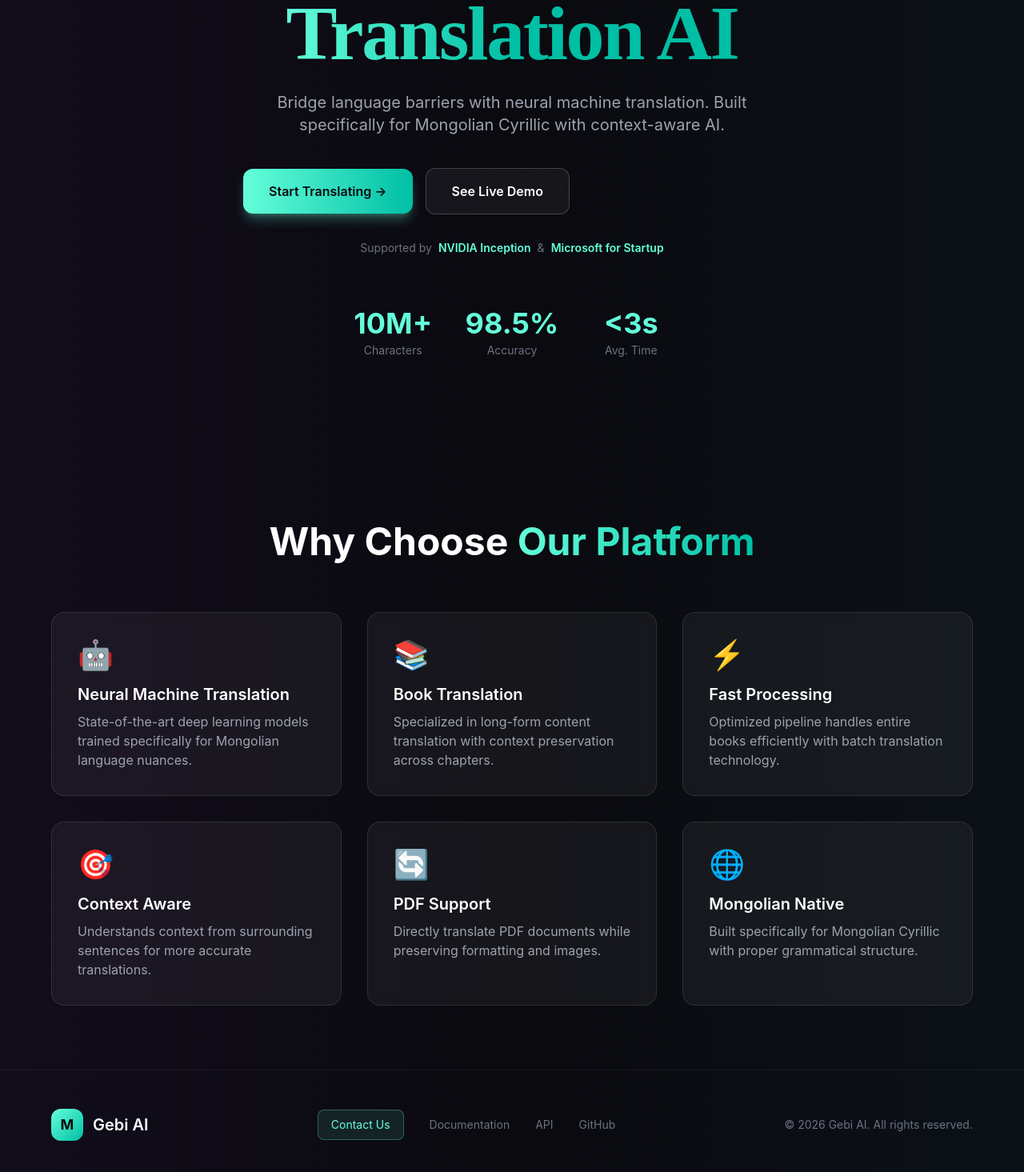
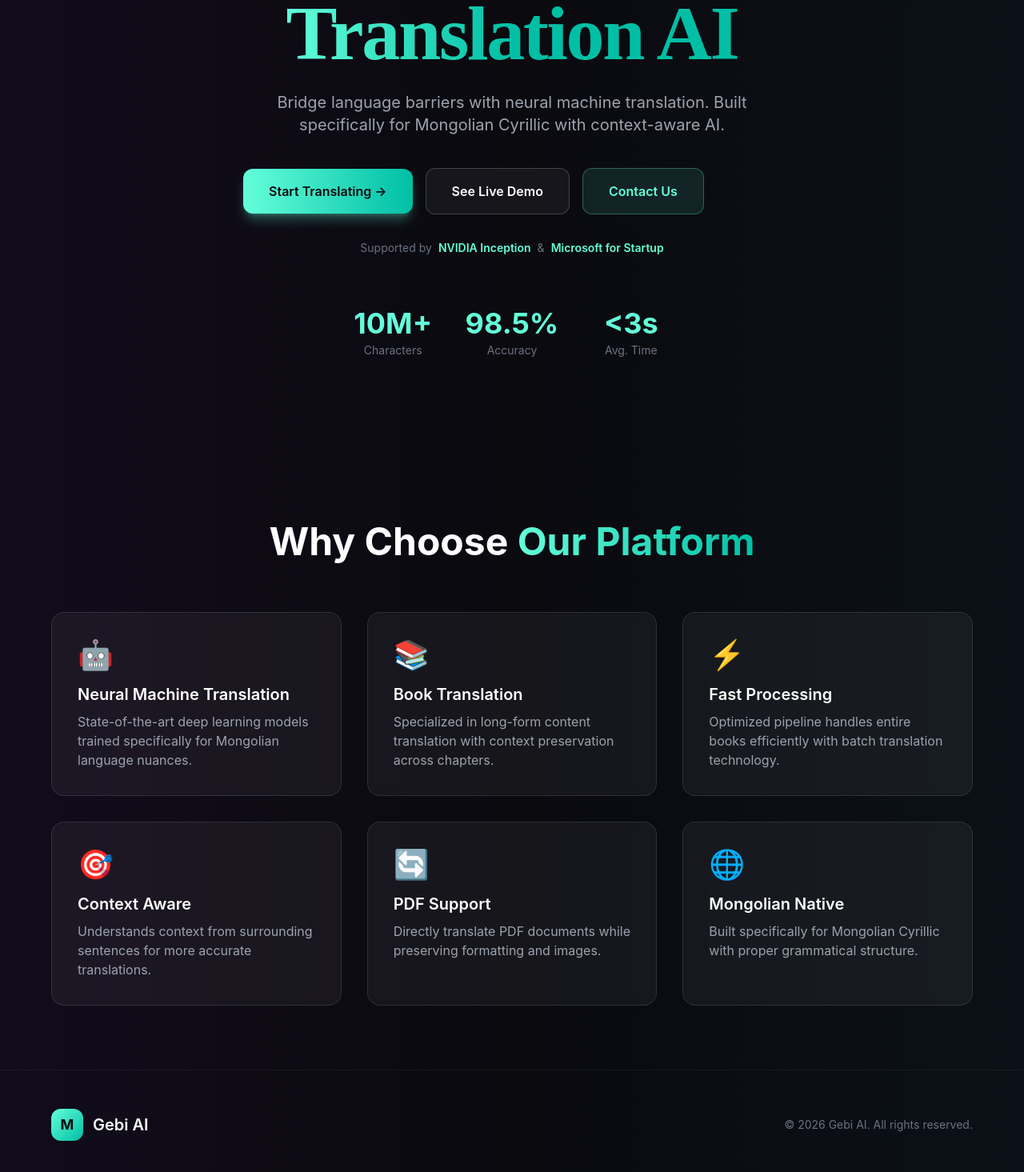
Before and after one commit to Bouncyknighter/mongolian-translation-ai, a Next.js app: page / in a window 1280 px wide. Shown: the part 227-1692 px from the top of the page at 80% size. Built offline with nearby package versions, Linux system fonts and the light colour scheme.

Commit message:
Center hero buttons, add Contact Us button, remove footer Contact Us

```diff
--- a/src/app/page.tsx
+++ b/src/app/page.tsx
@@ -104,6 +104,13 @@ export default function Home() {
               >
                 {showDemo ? 'Hide Demo' : 'See Live Demo'}
               </motion.button>
+
+              <a
+                href="mailto:misheel@gebifirm.info"
+                className="rounded-xl border border-[#64ffda]/30 bg-[#64ffda]/10 px-8 py-4 font-semibold text-[#64ffda] backdrop-blur-sm transition-all hover:bg-[#64ffda]/20"
+              >
+                Contact Us
+              </a>
             </div>
 
             <div className="mt-8 flex items-center justify-center gap-2 text-sm text-gray-500">
@@ -306,12 +313,6 @@ export default function Home() {
               </div>
 
               <div className="flex items-center gap-8">
-                <a href="mailto:misheel@gebifirm.info" className="rounded-lg border border-[#64ffda]/30 bg-[#64ffda]/10 px-4 py-2 text-sm text-[#64ffda] transition-colors hover:bg-[#64ffda]/20">
-                  Contact Us
-                </a>
-                <a href="#" className="text-sm text-gray-500 hover:text-white transition-colors">Documentation</a>
-                <a href="#" className="text-sm text-gray-500 hover:text-white transition-colors">API</a>
-                <a href="#" className="text-sm text-gray-500 hover:text-white transition-colors">GitHub</a>
               </div>
 
               <div className="text-sm text-gray-500">
```
